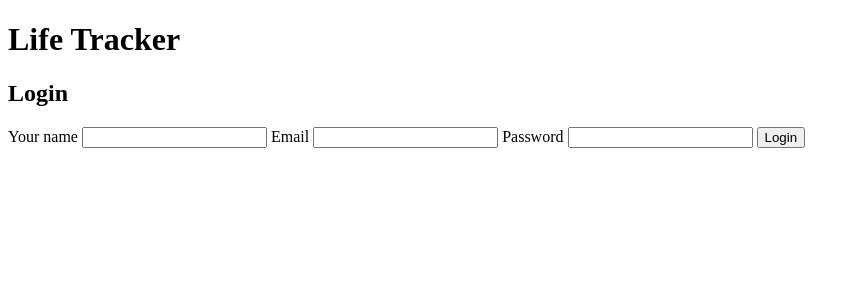
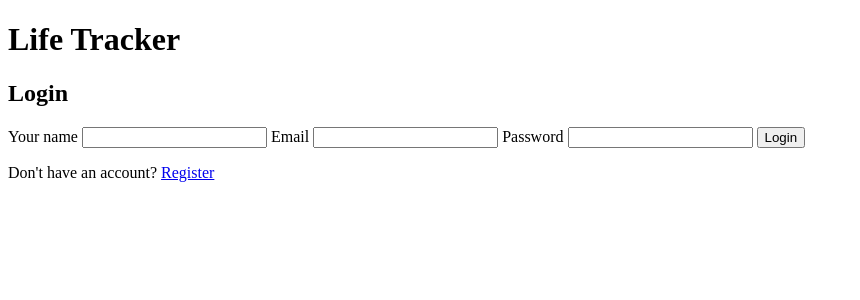
Before and after one commit to EvaShi612/life-tracker, a Flask app: page /login in a window 1280 px wide. Shown: the top 300 px of the page, without its empty margins (0-860 px from the left). Run offline with Flask 3, Linux system fonts and the light colour scheme.

Commit message:
connect home, login and register navigation

```diff
--- a/app.py
+++ b/app.py
@@ -23,10 +23,19 @@ app.secret_key = "life-tracker-secret-key"
 # Home
 # =========================================================
 
+# =========================================================
+# Home
+# =========================================================
+
 @app.route("/")
 def home():
-    return "Life Tracker is running!"
 
+    # 如果已经登录，直接进入 Dashboard
+    if "user_email" in session:
+        return redirect(url_for("dashboard"))
+
+    # 如果还没登录，就进入 Login
+    return redirect(url_for("login"))
 
 # =========================================================
 # Login
--- a/templates/login.html
+++ b/templates/login.html
@@ -27,4 +27,11 @@
 </form>
 
 
+<p>
+    Don't have an account?
+    <a href="{{ url_for('register') }}">
+        Register
+    </a>
+</p>
+
 {% endblock %}
```
Also changed, not shown: templates/register.html (+8 -0 lines).
